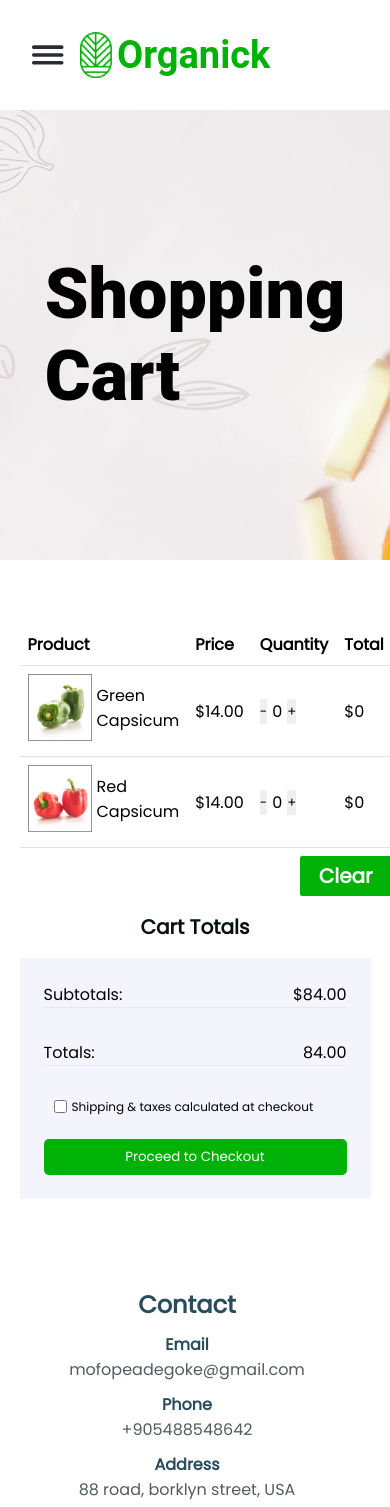
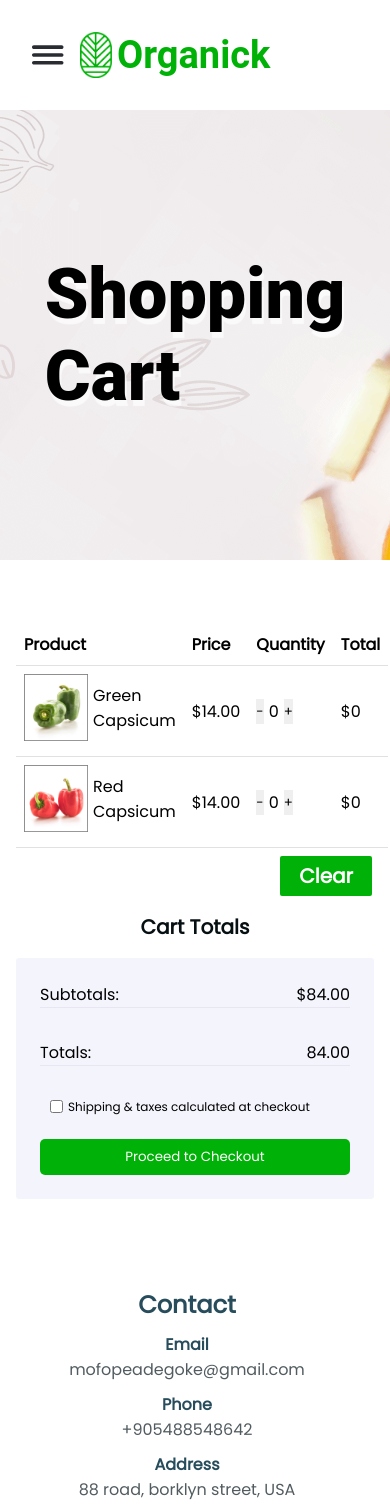
Before and after one commit to mofopeadegoke/TechSpace-Project-Organik, a React (Create React App) app in the folder react-app/: page /shoppingCart in a window 390 px wide. Shown: the top 1507 px of the page. Built offline with nearby package versions, Linux system fonts and the light colour scheme.

Commit message:
Cart page fixed

```diff
--- a/react-app/src/components/styles/title-image.css
+++ b/react-app/src/components/styles/title-image.css
@@ -20,4 +20,5 @@
   font-family: 'Roboto';
   font-weight: 800;
   color: var(--title-color);
+  text-shadow: 2px 6px 1px rgba(255, 255, 255, 0.7);
 }
--- a/react-app/src/pages/sellers-signup.jsx
+++ b/react-app/src/pages/sellers-signup.jsx
@@ -170,7 +170,7 @@ export default function SellerSignUp() {
                         </label>
                         {error && <article className="error-message">{error}</article>}
                         <br />
-                        <p className='sub-text'>By creating an account, I agree to our <a href='/home'>Terms of use</a> and <a href='/home'>Terms of use</a></p>
+                        <p className='sub-text'>By creating an account, I agree to our <a href='/home'>Terms of use</a> and <a href='/home'>terms of condition</a></p>
                         {/* <PrimaryColoredBtn type="submit" value='Sign up' /> */}
                         <button type='submit'>
                             Sign in
--- a/react-app/src/styles/shopping-cart.css
+++ b/react-app/src/styles/shopping-cart.css
@@ -105,7 +105,9 @@ article.shopping-cart-main article.right-product-container button {
         flex-wrap: wrap;
     }
     article.shopping-cart-main {
-        width: 90%;
+        width: 100%;
+        margin-inline: auto;
+        padding-inline: 1rem;
         padding-block: 4rem;
     }
     article.shopping-cart-main article.right-product-container {
@@ -117,5 +119,6 @@ article.shopping-cart-main article.right-product-container button {
     }
     article.shopping-cart-main article.left-product-container>button {
         bottom: -3rem;
+        right: 1rem;
     }
 }
```
